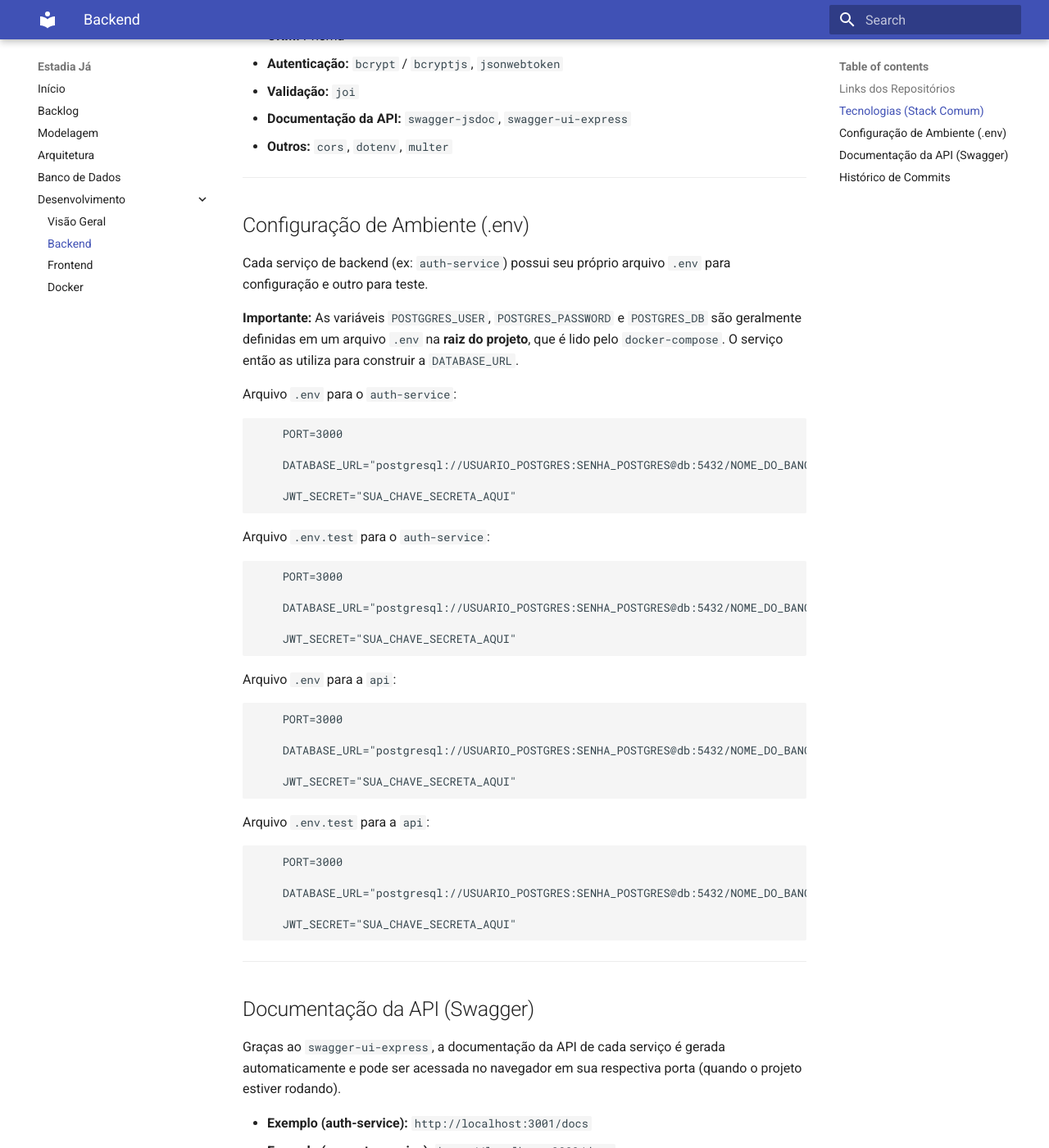
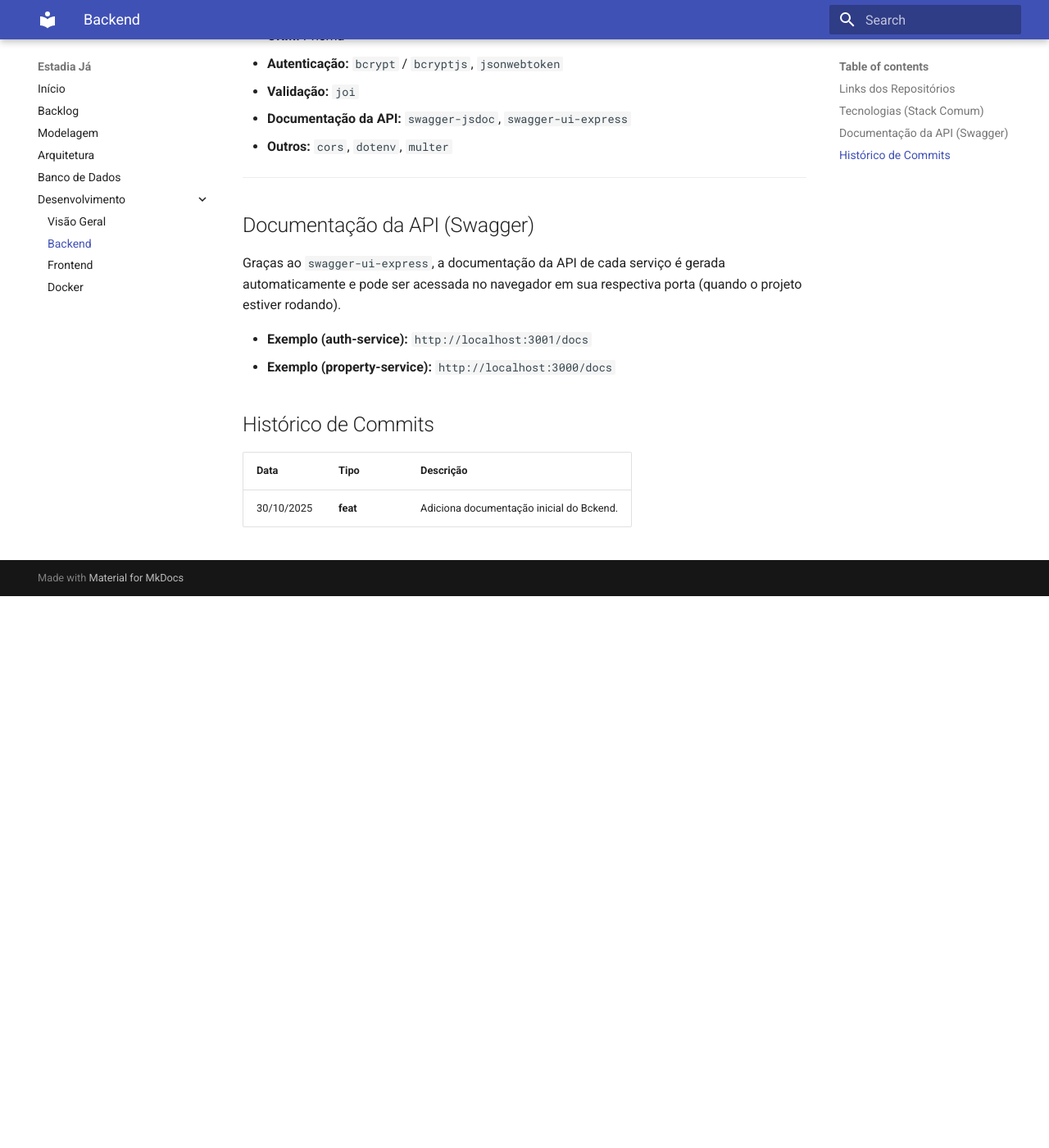
Before and after one commit to estadia-ja/Documentacao, an MkDocs documentation site: the page built from docs/desenvolvimento/backend/index.md, in a window 1280 px wide and 1400 px high, scrolled down 803 px. Shown: the whole window at 82% size. Built offline with MkDocs 1.6.1 and Material for MkDocs 9.7.7, drawn with Linux system fonts in a browser that asks for light colours; after the commit the page ends 1530 px from its top, so only the background shows below that.

Commit message:
fix: Remove o passo de configuração.

````diff
--- a/docs/desenvolvimento/backend/index.md
+++ b/docs/desenvolvimento/backend/index.md
@@ -31,54 +31,6 @@ O stack principal utilizado na maioria dos serviços de backend é:
 
 ---
 
-## Configuração de Ambiente (.env)
-
-Cada serviço de backend (ex: `auth-service`) possui seu próprio arquivo `.env` para configuração e outro para teste.
-
-**Importante:** As variáveis `POSTGGRES_USER`, `POSTGRES_PASSWORD` e `POSTGRES_DB` são geralmente definidas em um arquivo `.env` na **raiz do projeto**, que é lido pelo `docker-compose`. O serviço então as utiliza para construir a `DATABASE_URL`.
-
-Arquivo `.env` para o `auth-service`:
-
-```ini
-    PORT=3000
-
-    DATABASE_URL="postgresql://USUARIO_POSTGRES:SENHA_POSTGRES@db:5432/NOME_DO_BANCO?schema=public"
-
-    JWT_SECRET="SUA_CHAVE_SECRETA_AQUI"
-```
-
-Arquivo `.env.test` para o `auth-service`:
-
-```ini
-    PORT=3000
-
-    DATABASE_URL="postgresql://USUARIO_POSTGRES:SENHA_POSTGRES@db:5432/NOME_DO_BANCO?schema=public"
-
-    JWT_SECRET="SUA_CHAVE_SECRETA_AQUI"
-```
-
-Arquivo `.env` para a `api`:
-
-```ini
-    PORT=3000
-
-    DATABASE_URL="postgresql://USUARIO_POSTGRES:SENHA_POSTGRES@db:5432/NOME_DO_BANCO?schema=public"
-
-    JWT_SECRET="SUA_CHAVE_SECRETA_AQUI"
-```
-
-Arquivo `.env.test` para a `api`:
-
-```ini
-    PORT=3000
-
-    DATABASE_URL="postgresql://USUARIO_POSTGRES:SENHA_POSTGRES@db:5432/NOME_DO_BANCO?schema=public"
-
-    JWT_SECRET="SUA_CHAVE_SECRETA_AQUI"
-```
-
----
-
 ## Documentação da API (Swagger)
 
 Graças ao `swagger-ui-express`, a documentação da API de cada serviço é gerada automaticamente e pode ser acessada no navegador em sua respectiva porta (quando o projeto estiver rodando).
````
